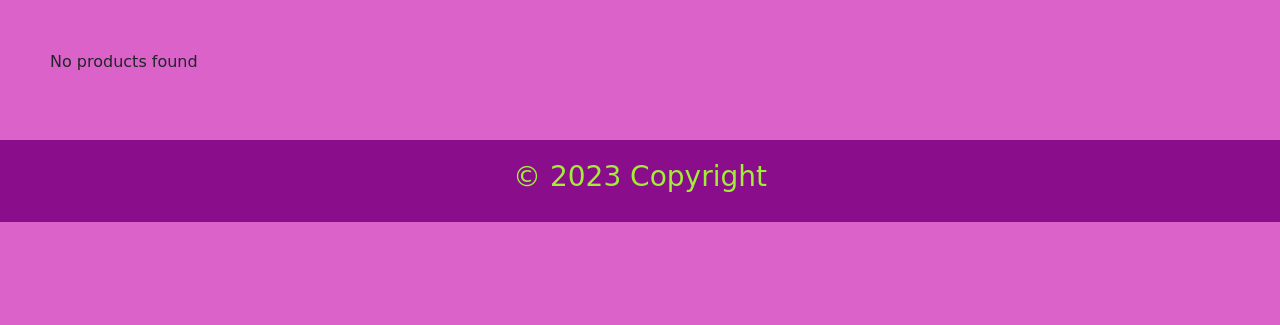
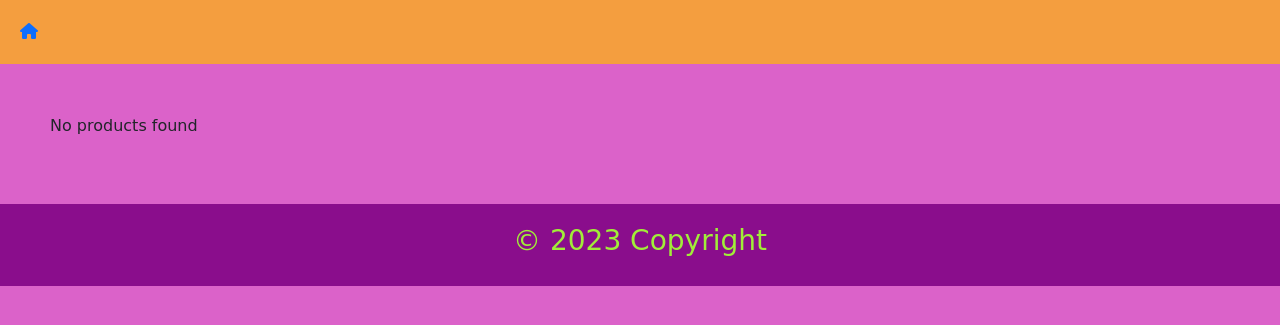
Before and after one commit to KatePril/BookStore, a Django app: page /shop/ in a window 1280 px wide. Shown: the part 90-415 px from the top of the page. Run offline with Django 4.2, Linux system fonts and the light colour scheme; data that the repository does not hold is empty; some libraries are stand-ins or nearby versions.

Commit message:
Add breadcrumbs display

```diff
--- a/static/css/list_style.css
+++ b/static/css/list_style.css
@@ -13,7 +13,7 @@
 .for-catogory {
     overflow: hidden;
     position: sticky;
-    top: 120px;
+    top: 180px;
 }
 
 .category-header {
--- /dev/null
+++ b/static/css/nav_style.css
@@ -0,0 +1,9 @@
+.content-nav {
+    width: 100%;
+    background-color: var(--secondary-color-two);
+    padding: var(--padding-m);
+    color: var(--secondary-color-one);
+    position: sticky;
+    top: 90px;
+    z-index: 5;
+}
--- a/templates/base.html
+++ b/templates/base.html
@@ -12,6 +12,7 @@
     <link rel="stylesheet" href="{% static 'css/card_style.css' %}">
     <link rel="stylesheet" href="{% static 'css/list_style.css' %}">
     <link rel="stylesheet" href="{% static 'css/detail_style.css' %}">
+    <link rel="stylesheet" href="{% static 'css/nav_style.css' %}">
 </head>
 <body>
     <header>
--- a/templates/includes/breadcrumbs.html
+++ b/templates/includes/breadcrumbs.html
@@ -0,0 +1,22 @@
+<div class='content-nav'>
+    <div class='col-10  align-items-center d-flex'>
+        <ol class="breadcrumb my-0">
+            <li class="breadcrumb-item"><a href="{%url 'catalog' %}"><i class="fas fa-home"></i></a></li>
+
+            {% for url, name in breadcrumbs.items %}
+                {% if name != 'Catalog' %}
+                    {% if url == 'current' %}
+                    <li class="breadcrumb-item active" aria-current="page">{{ name }}</li>
+                    {% else %}
+                        <li class="breadcrumb-item"><a href="{{ url }}">{{ name }}</a></li>
+                    {% endif %}
+                {% endif %}
+            {% endfor %}
+
+
+            {% comment %} <li class="breadcrumb-item"><a href="#">Library</a></li>
+            <li class="breadcrumb-item active" aria-current="page">Data</li> {% endcomment %}
+        </ol>
+
+    </div>
+</div>
--- a/templates/shop/book_detail.html
+++ b/templates/shop/book_detail.html
@@ -1,7 +1,9 @@
 {% extends 'base.html' %}
 {% load static %}
 
-{% block breadcrumbs %}{% endblock %}
+{% block breadcrumbs %}
+    {% include 'includes/breadcrumbs.html' %}
+{% endblock %}
 {% block content %}
     <div class="block-content block-info">
         <div class="for-main-image-detail">
--- a/templates/shop/book_list.html
+++ b/templates/shop/book_list.html
@@ -1,7 +1,9 @@
 {% extends 'base.html' %}
 {% load static %}
 
-{% block breadcrumbs %}{% endblock %}
+{% block breadcrumbs %}
+    {% include 'includes/breadcrumbs.html' %}
+{% endblock %}
 {% block content %}
 <div class="for-list-nav">
     <div class="for-nav-container">
--- a/templates/shop/index.html
+++ b/templates/shop/index.html
@@ -1,7 +1,9 @@
 {% extends 'base.html' %}
 {% load static %}
 
-{% block breadcrumbs %}{% endblock %}
+{% block breadcrumbs %}
+    {% include 'includes/breadcrumbs.html' %}
+{% endblock %}
 {% block content %}
     {% if object_list %}
         <div class ='row'>
```
